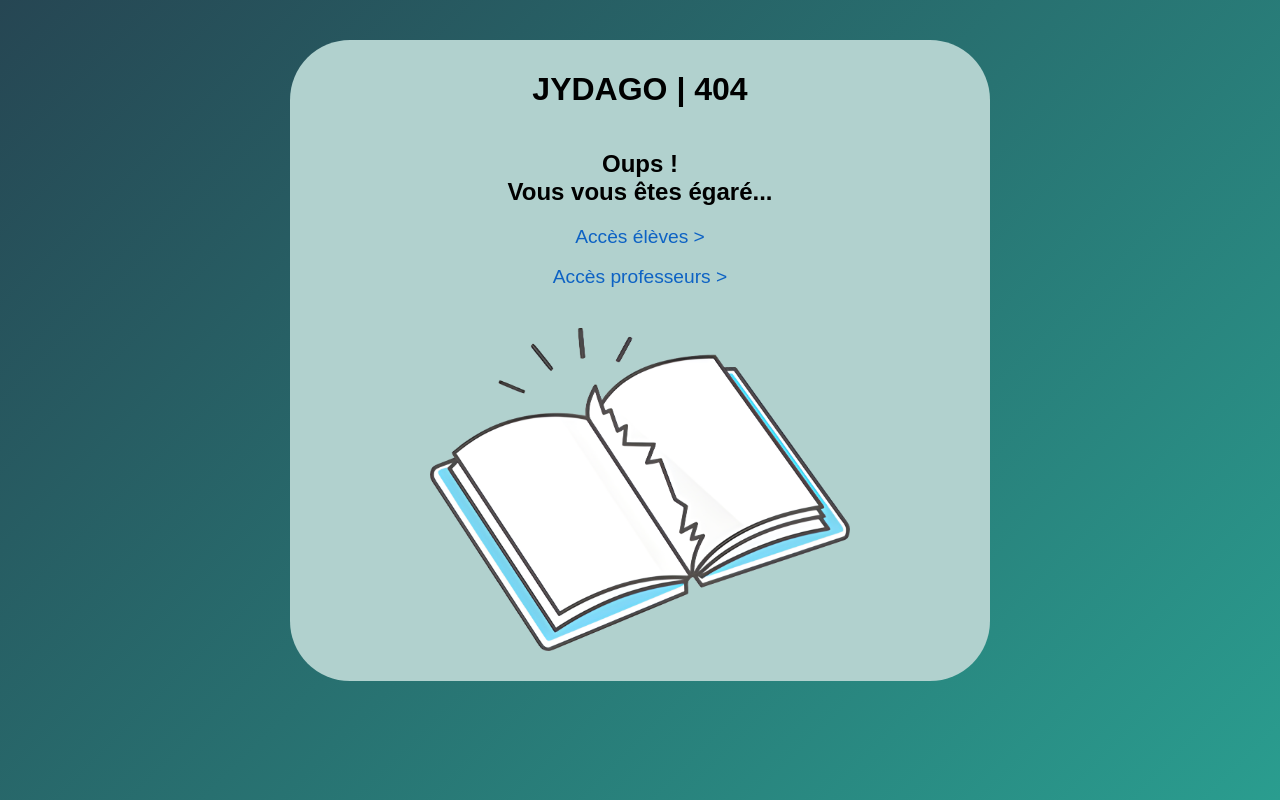
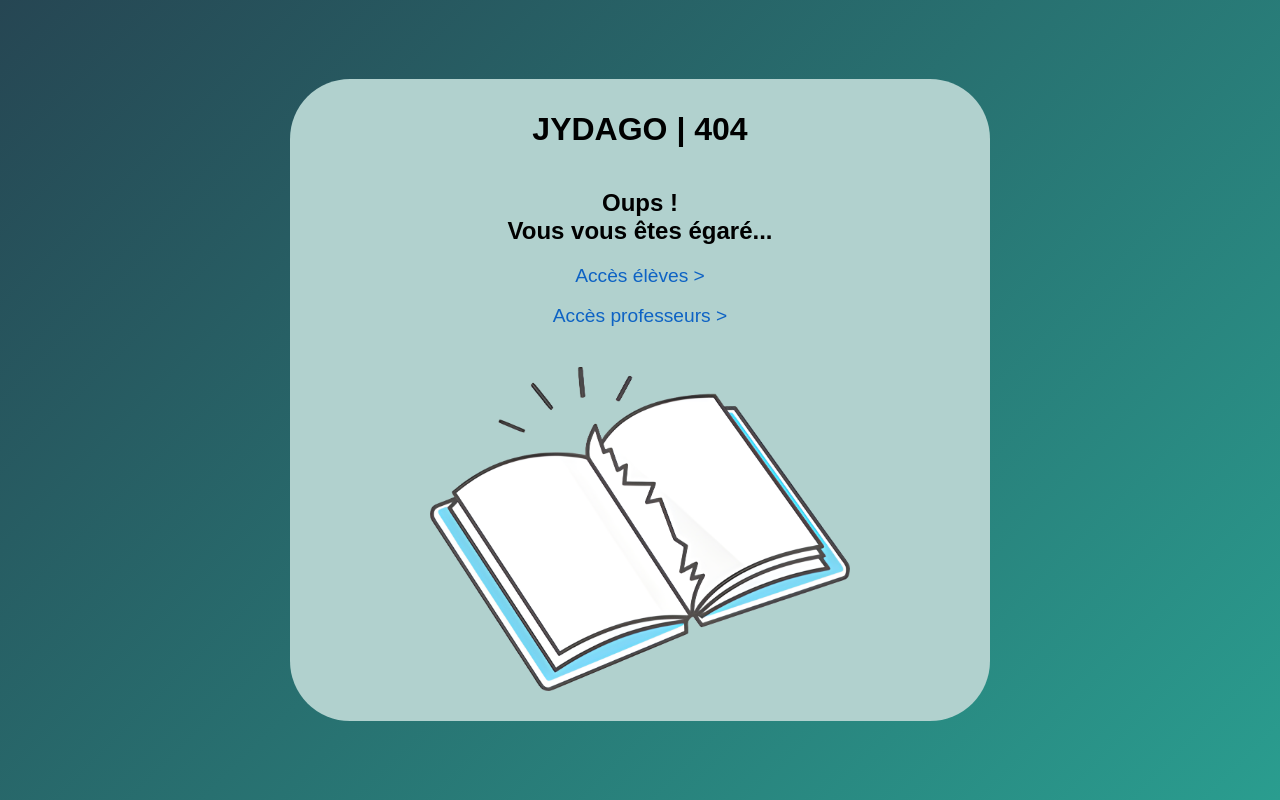
Before and after one commit to florianpetiot/JYDAGO, a PHP site: page /404/index.html in a window 1280 px wide. Run offline with PHP 8.4, Linux system fonts and the light colour scheme.

Commit message:
fix style 404

```diff
--- a/404/style_404.css
+++ b/404/style_404.css
@@ -1,22 +1,27 @@
 * { box-sizing:border-box; }
 
-html, body{min-height:100%;}
+html, body{height:100%;}
 /* pallier un probleme sur les ecrans de telephone plus grands que le cadre */
 
 html {
   scroll-behavior: smooth;
   /* transitions fluides si besoin */
+  display: flex;
+  flex-direction: column;
+  justify-content: center;
+  padding-left: 3vw;
+  padding-right: 3vw;
+  padding-top: 5vh;
+  padding-bottom: 5vh;
 }
 
 body {
   font-family: sans-serif;
-  margin-left: 3vw;
-  margin-right: 3vw;
-  margin-top: 5vh;
-  margin-bottom: 5vh;
   background: linear-gradient(135deg, #264653, #2A9D8F);
   display: flex;
   justify-content: center;
+  flex-direction: column;
+  margin: auto;
 }
 
 
@@ -32,7 +37,10 @@ body {
   background: #B1D1CE;
   padding-bottom: 30px;
   padding-top: 10px;
+  /* restreindre la hauteur à la hauteur de la fenetre */
   height:justify;
+  max-height: 100%;
+  overflow: hidden;
   max-width: 700px;
 }
 
```
